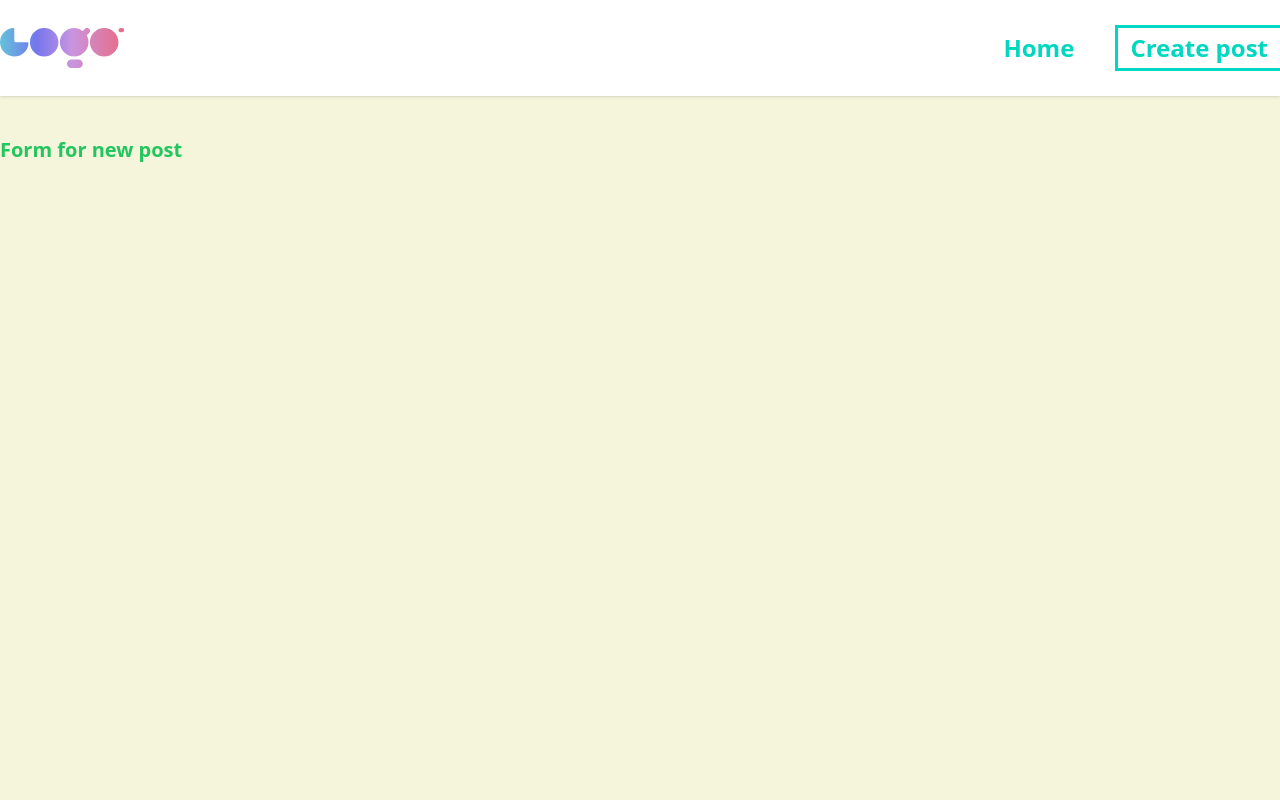
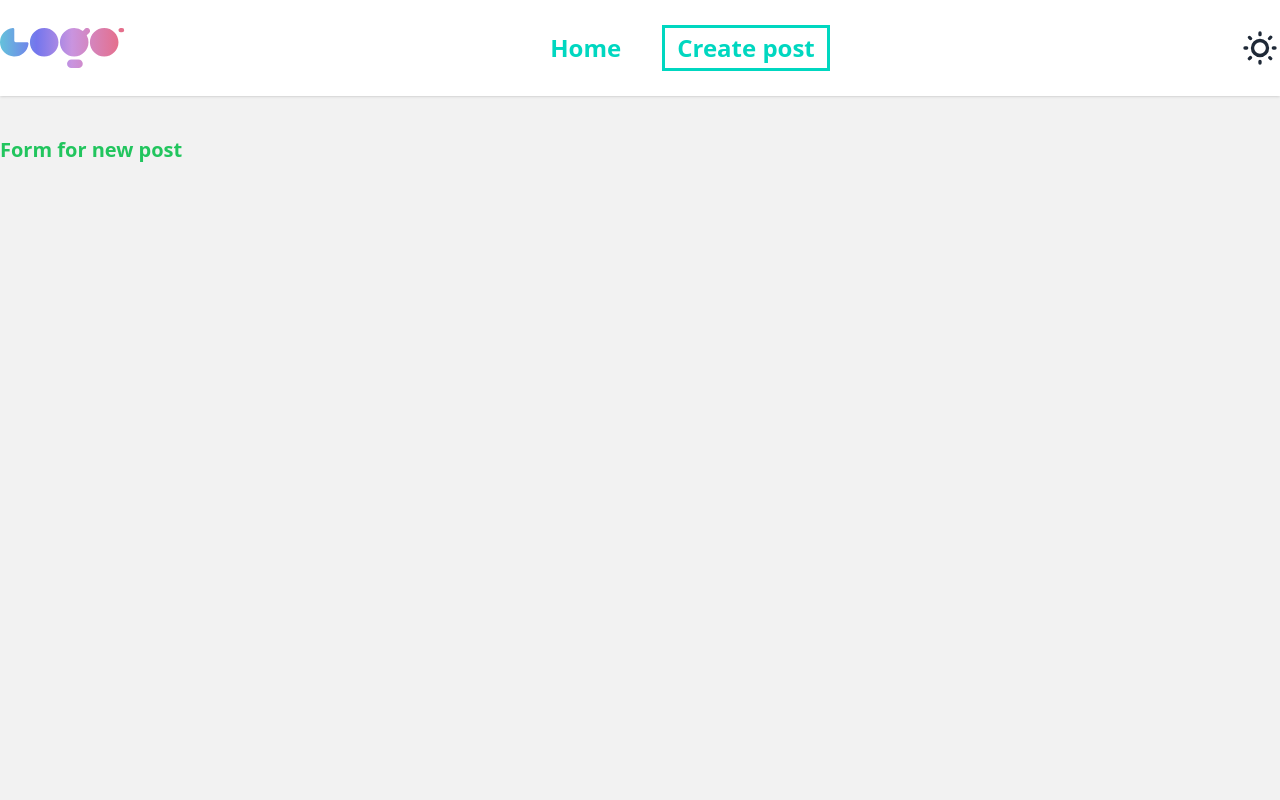
Before and after one commit to erikam2h/fullstack-blog, a React (Vite) app: page /posts/new in a window 1280 px wide. Shown: the top 800 px of the page. Built offline with nearby package versions, Linux system fonts and the light colour scheme.

Commit message:
Theme controller in navbar to change from Light to dracula theme from daisy

```diff
--- a/index.html
+++ b/index.html
@@ -6,7 +6,8 @@
     <meta name="viewport" content="width=device-width, initial-scale=1.0" />
     <title>MIX Blogs</title>
   </head>
-  <body style="background-color: beige">
+  <!-- <body style="background-color: beige"> -->
+  <body class="bg-base-200">
     <div id="root"></div>
     <script type="module" src="/src/main.jsx"></script>
   </body>
--- a/src/components/Footer.jsx
+++ b/src/components/Footer.jsx
@@ -6,7 +6,7 @@
           <aside className="grid-flow-col items-center">
             <p>
               Educational Project created by <br />
-              <b>Berkan, Erika & Sanid</b>
+              <b>Erika, Sanid & Berkan</b>
             </p>
           </aside>
           <nav className="md:place-self-center md:justify-self-end">
--- a/src/components/Navbar.jsx
+++ b/src/components/Navbar.jsx
@@ -1,4 +1,5 @@
 import { NavLink } from "react-router-dom";
+import Themes from "./Themes";
 
 export default function Navbar() {
   return (
@@ -71,6 +72,7 @@
               <li>Create post</li>
             </NavLink>
           </ul>
+          <Themes />
         </div>
       </nav>
     </>
--- /dev/null
+++ b/src/components/Themes.jsx
@@ -0,0 +1,28 @@
+export default function Themes() {
+  return (
+    <>
+      <label className="swap swap-rotate">
+        {/* this hidden checkbox controls the state */}
+        <input type="checkbox" className="theme-controller" value="dracula" />
+
+        {/* sun icon */}
+        <svg
+          className="swap-off h-10 w-10 fill-current"
+          xmlns="http://www.w3.org/2000/svg"
+          viewBox="0 0 24 24"
+        >
+          <path d="M5.64,17l-.71.71a1,1,0,0,0,0,1.41,1,1,0,0,0,1.41,0l.71-.71A1,1,0,0,0,5.64,17ZM5,12a1,1,0,0,0-1-1H3a1,1,0,0,0,0,2H4A1,1,0,0,0,5,12Zm7-7a1,1,0,0,0,1-1V3a1,1,0,0,0-2,0V4A1,1,0,0,0,12,5ZM5.64,7.05a1,1,0,0,0,.7.29,1,1,0,0,0,.71-.29,1,1,0,0,0,0-1.41l-.71-.71A1,1,0,0,0,4.93,6.34Zm12,.29a1,1,0,0,0,.7-.29l.71-.71a1,1,0,1,0-1.41-1.41L17,5.64a1,1,0,0,0,0,1.41A1,1,0,0,0,17.66,7.34ZM21,11H20a1,1,0,0,0,0,2h1a1,1,0,0,0,0-2Zm-9,8a1,1,0,0,0-1,1v1a1,1,0,0,0,2,0V20A1,1,0,0,0,12,19ZM18.36,17A1,1,0,0,0,17,18.36l.71.71a1,1,0,0,0,1.41,0,1,1,0,0,0,0-1.41ZM12,6.5A5.5,5.5,0,1,0,17.5,12,5.51,5.51,0,0,0,12,6.5Zm0,9A3.5,3.5,0,1,1,15.5,12,3.5,3.5,0,0,1,12,15.5Z" />
+        </svg>
+
+        {/* moon icon */}
+        <svg
+          className="swap-on h-10 w-10 fill-current"
+          xmlns="http://www.w3.org/2000/svg"
+          viewBox="0 0 24 24"
+        >
+          <path d="M21.64,13a1,1,0,0,0-1.05-.14,8.05,8.05,0,0,1-3.37.73A8.15,8.15,0,0,1,9.08,5.49a8.59,8.59,0,0,1,.25-2A1,1,0,0,0,8,2.36,10.14,10.14,0,1,0,22,14.05,1,1,0,0,0,21.64,13Zm-9.5,6.69A8.14,8.14,0,0,1,7.08,5.22v.27A10.15,10.15,0,0,0,17.22,15.63a9.79,9.79,0,0,0,2.1-.22A8.11,8.11,0,0,1,12.14,19.73Z" />
+        </svg>
+      </label>
+    </>
+  );
+}
--- a/src/pages/PostDetails.jsx
+++ b/src/pages/PostDetails.jsx
@@ -46,7 +46,7 @@
         <h1 className="text-3xl text-center text-accent font-bold capitalize">
           {post.title}
         </h1>
-        <div className="max-w-screen-md bg-white m-auto   pb-6 rounded-xl">
+        <div className="max-w-screen-md bg-base-100 m-auto   pb-6 rounded-xl">
           <figure className="drop-shadow-lg mb-4 ">
             <img
               src={post.cover}
```
